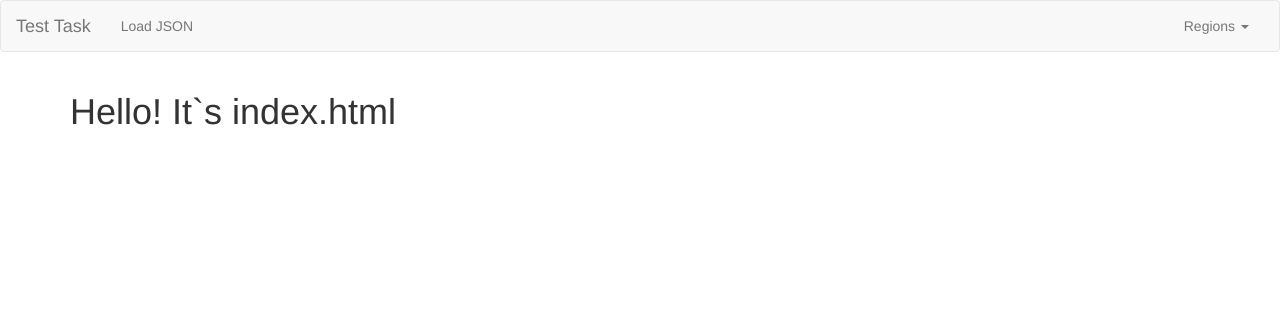
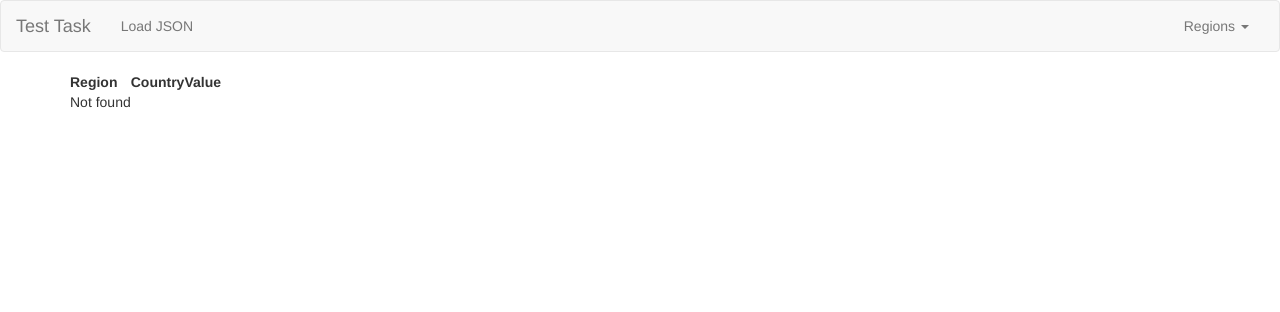
Before and after one commit to Tyapkin/dcod, a Django app: page / in a window 1280 px wide. Shown: the top 312 px of the page. Run offline with Django 3.2, Linux system fonts and the light colour scheme; data that the repository does not hold is empty; some libraries are stand-ins or nearby versions.

Commit message:
index view values display

```diff
--- a/structures/templates/structures/index.html
+++ b/structures/templates/structures/index.html
@@ -1,11 +1,30 @@
 {% extends "base.html" %}
 
-{% block meta_title %}index.html{% endblock %}
+{% block meta_title %}Structures list{% endblock %}
 
 {% block content %}
-            <div class="row">
-                <div class="col-md-12">
-                    <h1>Hello! It`s index.html</h1>
-                </div>
-            </div>
+    <div class="row">
+        <div class="col-md-12">
+            <table>
+                <thead>
+                <th>Region</th>
+                <th>Country</th>
+                <th>Value</th>
+                </thead>
+                <tbody>
+                {% for object in objects %}
+                <tr>
+                    <td>{{ object.region }}</td>
+                    <td>{{ object.country }}</td>
+                    <td>{{ object.value }}</td>
+                </tr>
+                {% empty %}
+                <tr>
+                    <td>Not found</td>
+                </tr>
+                {% endfor %}
+                </tbody>
+            </table>
+        </div>
+    </div>
 {% endblock %}
--- a/structures/views.py
+++ b/structures/views.py
@@ -4,9 +4,11 @@ from django.core.urlresolvers import reverse
 
 from .forms import UploadJsonForm
 from .utils import handle_uploaded_file
+from .models import Structure
 
 def index(request):
-    return render(request, 'structures/index.html', {})
+    qs = Structure.objects.all()
+    return render(request, 'structures/index.html', {'objects': qs})
 
 def form_upload(request):
     form = UploadJsonForm(request.POST, request.FILES or None)
```
